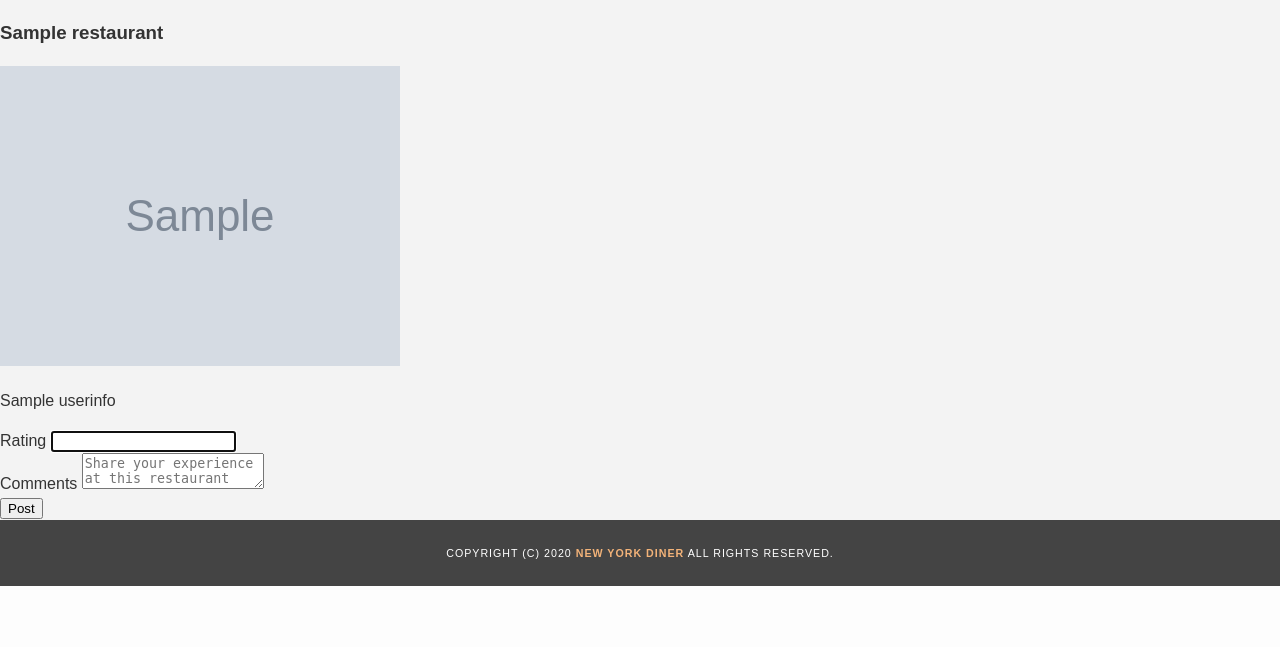
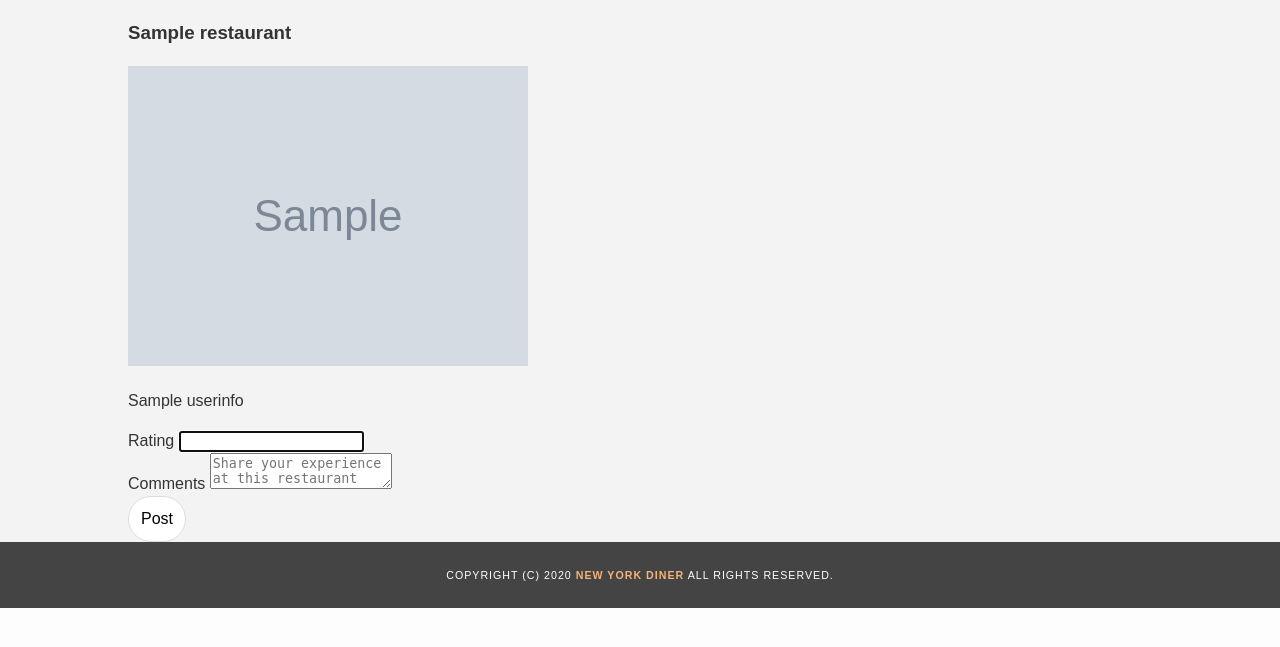
Before and after one commit to albagon/ny-diner, a Python web app: template templates/forms/new_review.html in a window 1280 px wide. Shown: the part 118-765 px from the top of the page. Run offline with Jinja, Linux system fonts and the light colour scheme; the template is opened without the code that fills it: most values are stand-ins (such as "Sample title", 1, 10 or a date in 2020); grey boxes marked "Sample" are stand-in pictures; form fields are guessed from the names that the template uses.

Commit message:
style: Give format to forms

```diff
--- a/static/css/styles.css
+++ b/static/css/styles.css
@@ -461,8 +461,8 @@ header {
   color: #fdfdfd;
 }
 
-/* The modal */
-/* The Modal (background) */
+/* =========================== Modal =========================== */
+/* The Modal background */
 .modal {
   display: none; /* Hidden by default */
   position: fixed; /* Stay in place */
@@ -498,6 +498,27 @@ header {
   color: black;
   text-decoration: none;
   cursor: pointer;
+}
+
+/* =========================== Forms =========================== */
+.form-wrapper{
+  padding: 0 10%;
+}
+
+.form {
+
+}
+
+.form-heading {
+
+}
+
+.form-group {
+
+}
+
+.errors {
+
 }
 
 /* This media query makes the map taller in tablets */
--- a/templates/forms/new_restaurant.html
+++ b/templates/forms/new_restaurant.html
@@ -128,7 +128,7 @@
           </tr>
         </table>
       </div>
-      <input type="submit" value="Post" class="submit-btn">
+      <input type="submit" value="Post" class="btn">
     </form>
   </div>
 {% endblock %}
--- a/templates/forms/new_review.html
+++ b/templates/forms/new_review.html
@@ -44,7 +44,7 @@
         <label for="comments">Comments</label>
         {{ form.comments(class_ = 'form-control', placeholder='Share your experience at this restaurant', autofocus = true, maxlength=500) }}
       </div>
-      <input type="submit" value="Post" class="submit-btn">
+      <input type="submit" value="Post" class="btn">
     </form>
   </div>
 {% endblock %}
```
